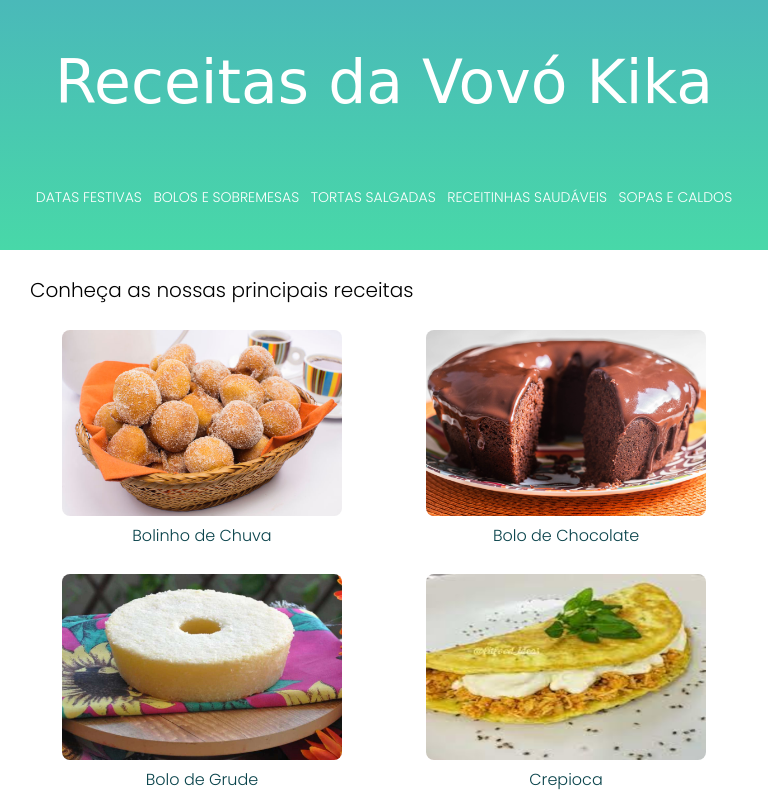
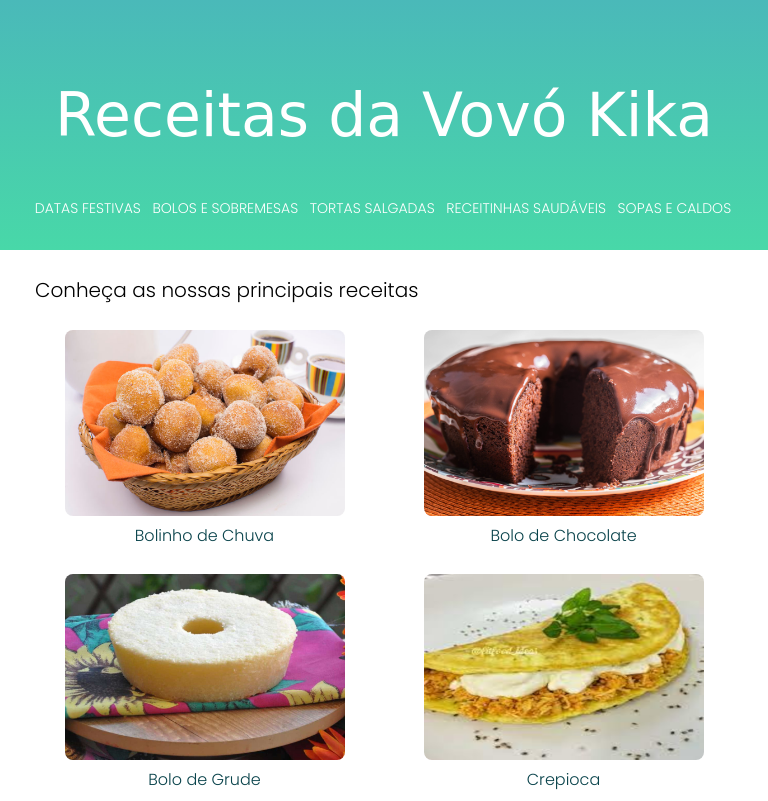
Before and after one commit to analuisabandeira/desafio_1, a plain HTML site: page index.html in a window 768 px wide. Shown: the top 801 px of the page. Drawn offline with Linux system fonts and the light colour scheme; a web font is replaced by a local one.

Commit message:
commit style.css
Ajustes no responsivo

```diff
--- a/css/style.css
+++ b/css/style.css
@@ -394,10 +394,6 @@ footer a:hover {
     background: #f1f1f1;
 }
 
-
-
-
-
 @media(max-width:425px){
 
     .banner {
@@ -586,7 +582,7 @@ footer a:hover {
     .banner h1 {
         font-size: 60px;
         text-align: center;
-        margin: 25px auto;
+        margin: 70px auto 25px auto;
     }
 
 
@@ -605,17 +601,19 @@ footer a:hover {
 
         font-size: 14px;
         text-transform: uppercase;
+        margin-right: 2px;
     }
 
     main {
 
         box-sizing: border-box;
+        padding: 0 15px 15px 15px;
     }
 
     .about-us, .about-kika, .section-contact, .section-form, .recipes {
 
        width: 100%;
-       padding: 0 20px;
+       padding: 0 10px;
        margin: 20px auto;
        box-sizing: border-box;
     }
@@ -637,15 +635,12 @@ footer a:hover {
         margin-top: 30px;
     }
 
-    .main-recipes li {
+    .main-card {
 
         width: 50%;
         margin: 0 auto;
         min-width: 286px;
-
     }
-
-
 
     .recipes h2 {
 
@@ -690,7 +685,6 @@ footer a:hover {
 
         flex-direction: column;
         align-items: center;
-        padding: 0 10px;
         box-sizing: border-box;
     }
 
@@ -731,12 +725,7 @@ footer a:hover {
         margin-top: 10px ;
     }
 
-    .input-default {
-
-        margin: 1px;
-    }
-
-    .form-image {
+   .form-image {
 
        max-width: 300px;
        margin: 0 auto;
```
